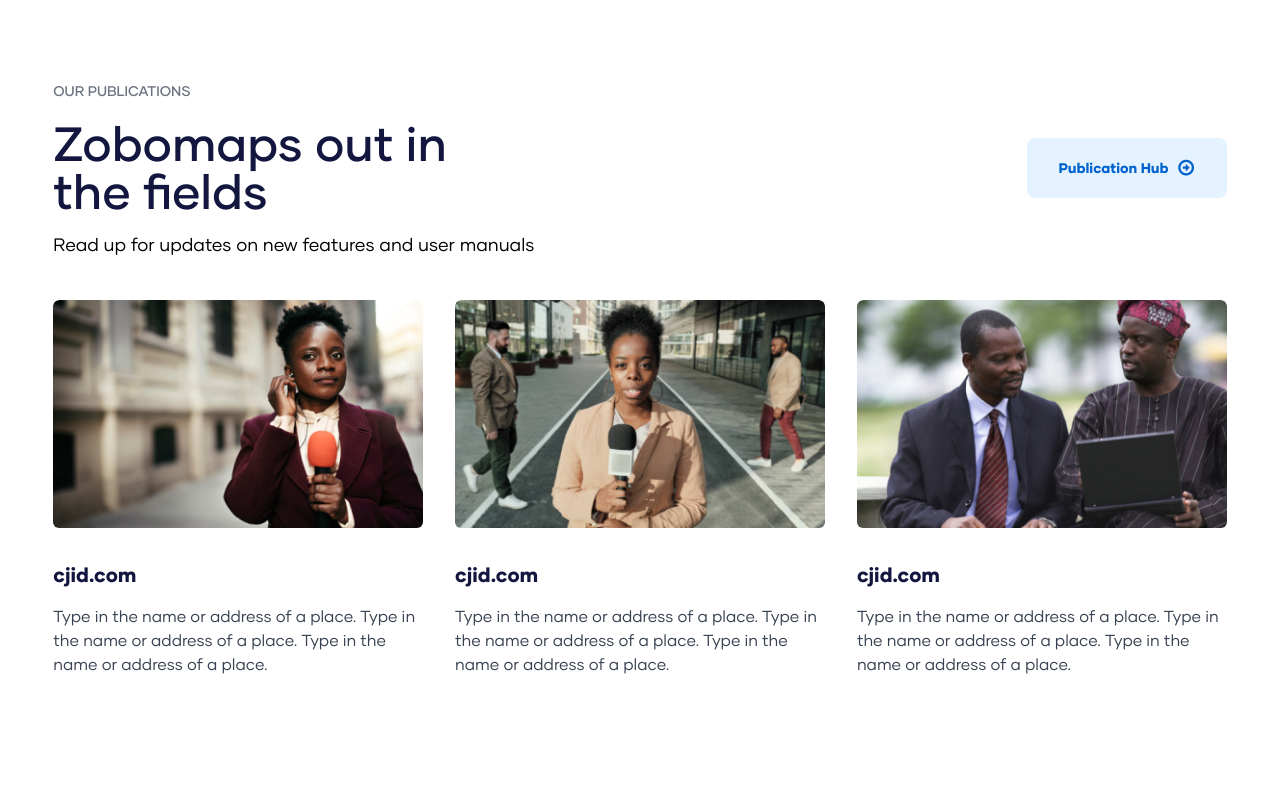
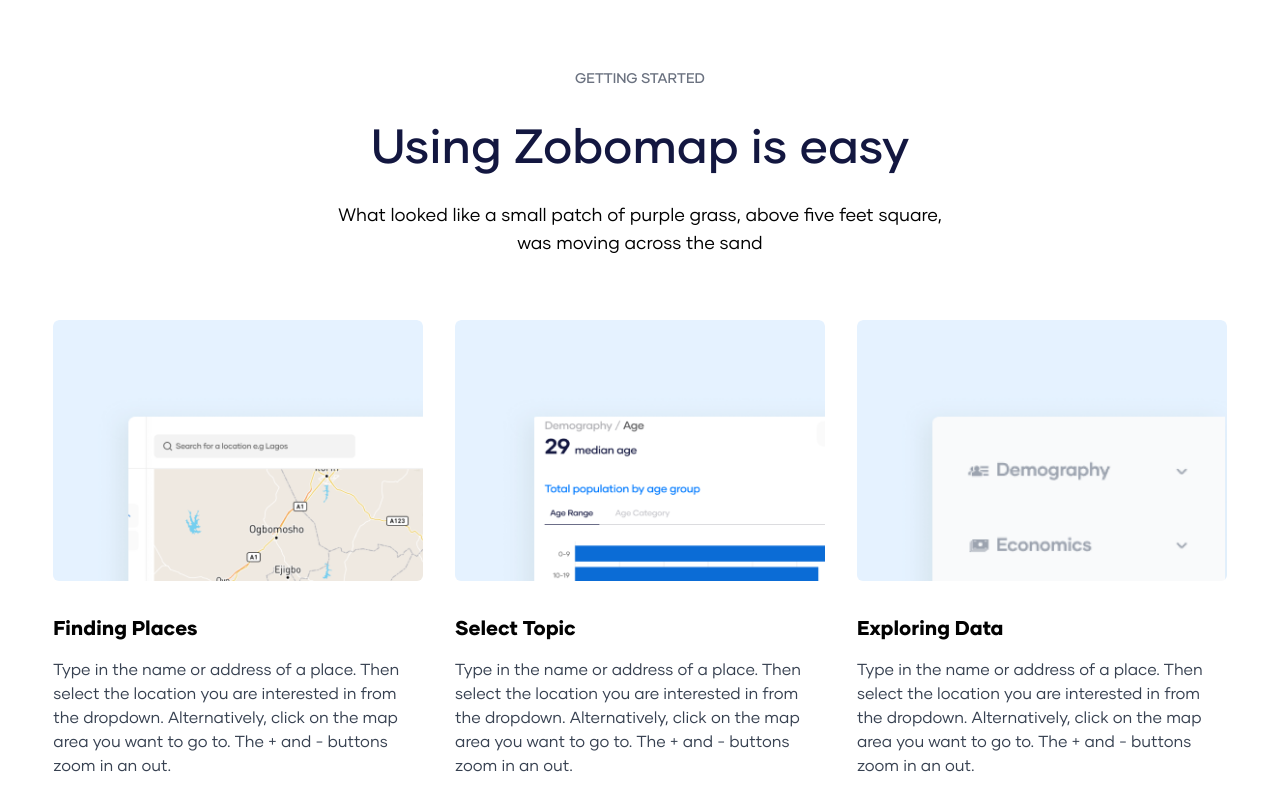
Before and after one commit to Theo-flux/gosi, a React (Vite) app: page / in a window 1280 px wide. Shown: the part 580-1380 px from the top of the page. Built offline with nearby package versions, Linux system fonts and the light colour scheme.

Commit message:
Easy.jsx component

```diff
--- /dev/null
+++ b/src/components/home/Easy.jsx
@@ -0,0 +1,85 @@
+import topic from "../../images/home/topic.png";
+import data from "../../images/home/data.png";
+import places from "../../images/home/places.png";
+import { Div, Section, SubTitle, SmallText, Title } from "../../shared";
+
+const easeOfUse = [
+    {
+        id: "1",
+        image: places,
+        alt: "places",
+        Title: "Finding Places",
+        data: `Type in the name or address of a place.
+        Then select the location you are interested in from the dropdown.
+        Alternatively, click on the map area you want to go to. The + and - buttons zoom in an out.`
+    },
+
+    {
+        id: "2",
+        image: topic,
+        alt: "topic",
+        Title: "Select Topic",
+        data: `Type in the name or address of a place.
+        Then select the location you are interested in from the dropdown.
+        Alternatively, click on the map area you want to go to. The + and - buttons zoom in an out.`
+    },
+
+    {
+        id: "3",
+        image: data,
+        alt: "data",
+        Title: "Exploring Data",
+        data: `Type in the name or address of a place.
+        Then select the location you are interested in from the dropdown.
+        Alternatively, click on the map area you want to go to. The + and - buttons zoom in an out.`
+    }
+];
+
+
+const EaseOfUseCard = ({easyData}) => {
+    const {id, image, alt, Title, data} = easyData
+    return(
+        <div className="bg-white overflow-hidden rounded-md">
+            <figure className="mb-8">
+                <img className="w-[100%] rounded-md" src={image} alt={alt} />
+            </figure>
+
+            <div className="font-gilmer">
+                <div className="mb-4 text-black text-lg font-bold lg:text-xl">
+                    <p className="">{Title}</p>
+                </div>
+
+                <p className="text-neutral-700 text-sm lg:text-base">{data}</p>
+            </div>
+        </div>
+    );
+}
+
+
+function Easy(){
+    return(
+        <Section>
+            <Div>
+                <div>
+                    <div className="font-gilmer flex flex-col justify-center items-center mb-16">
+                        <SmallText className="">GETTING STARTED</SmallText>
+                        <Title className="text-center my-8 w-full md:max-w-[650px]">Using Zobomap is easy</Title>
+                        <SubTitle className="text-center md:max-w-[613px]">What looked like a small patch of purple grass, above five feet square, was moving across the sand</SubTitle>
+                    </div>
+
+                    <div className="grid grid-cols-1 gap-8 md:grid-cols-3 ">
+                        {
+                            easeOfUse.map((ease) => {
+                                return(
+                                    <EaseOfUseCard key={ease.id} easyData={ease} />
+                                );
+                            })
+                        }
+                    </div>
+                </div>
+            </Div>
+        </Section>
+    );
+}
+
+export default Easy;
--- a/src/components/home/index.jsx
+++ b/src/components/home/index.jsx
@@ -1,3 +1,4 @@
 export { default as Hero } from "./Hero";
 export { default as Discover } from "./Discover";
 export { default as Publications } from "./Publications";
+export { default as Easy } from "./Easy";
--- a/src/container/HomeContainer.jsx
+++ b/src/container/HomeContainer.jsx
@@ -1,10 +1,11 @@
 import React from "react";
-import { Discover, Hero, Publications } from "../components/home";
+import { Discover, Easy, Hero, Publications } from "../components/home";
 
 function HomeContainer(){
     return(
         <div>
             <Hero/>
+            <Easy/>
             <Publications/>
             <Discover/>
         </div>
```
